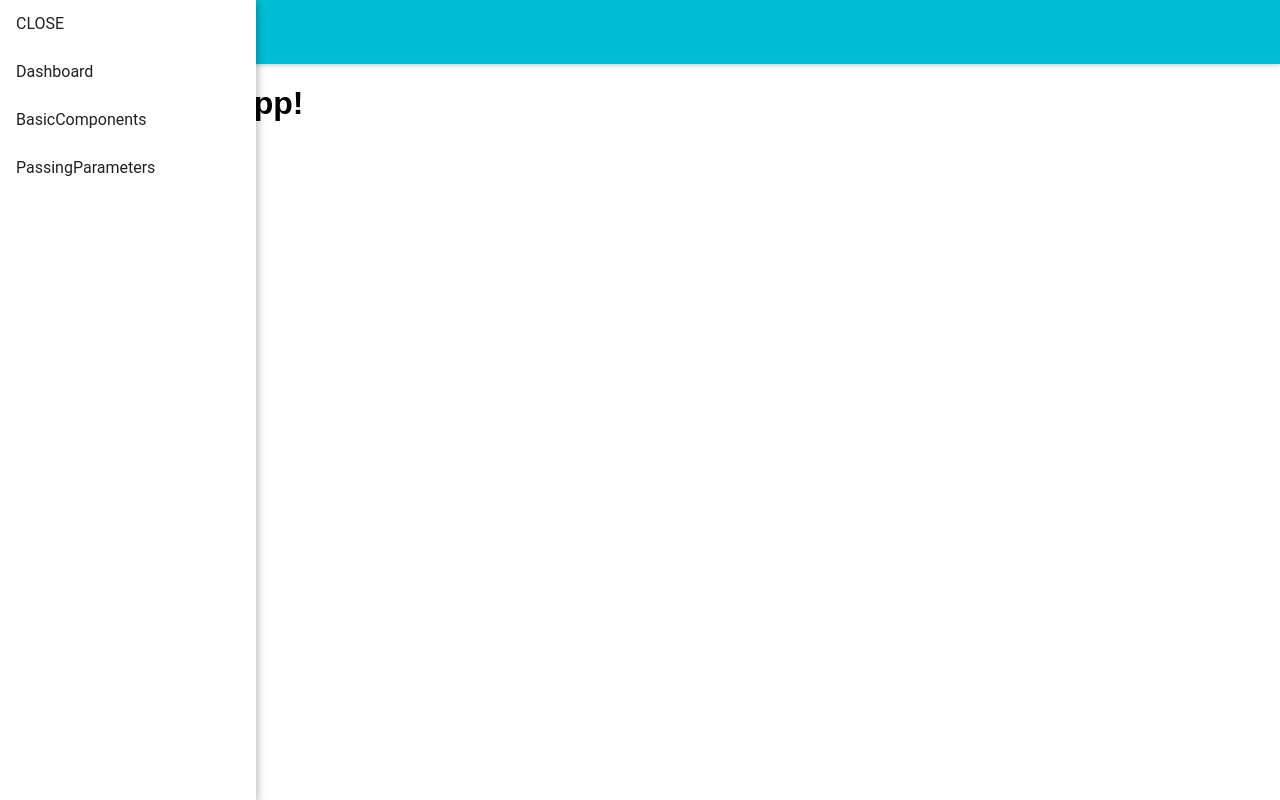
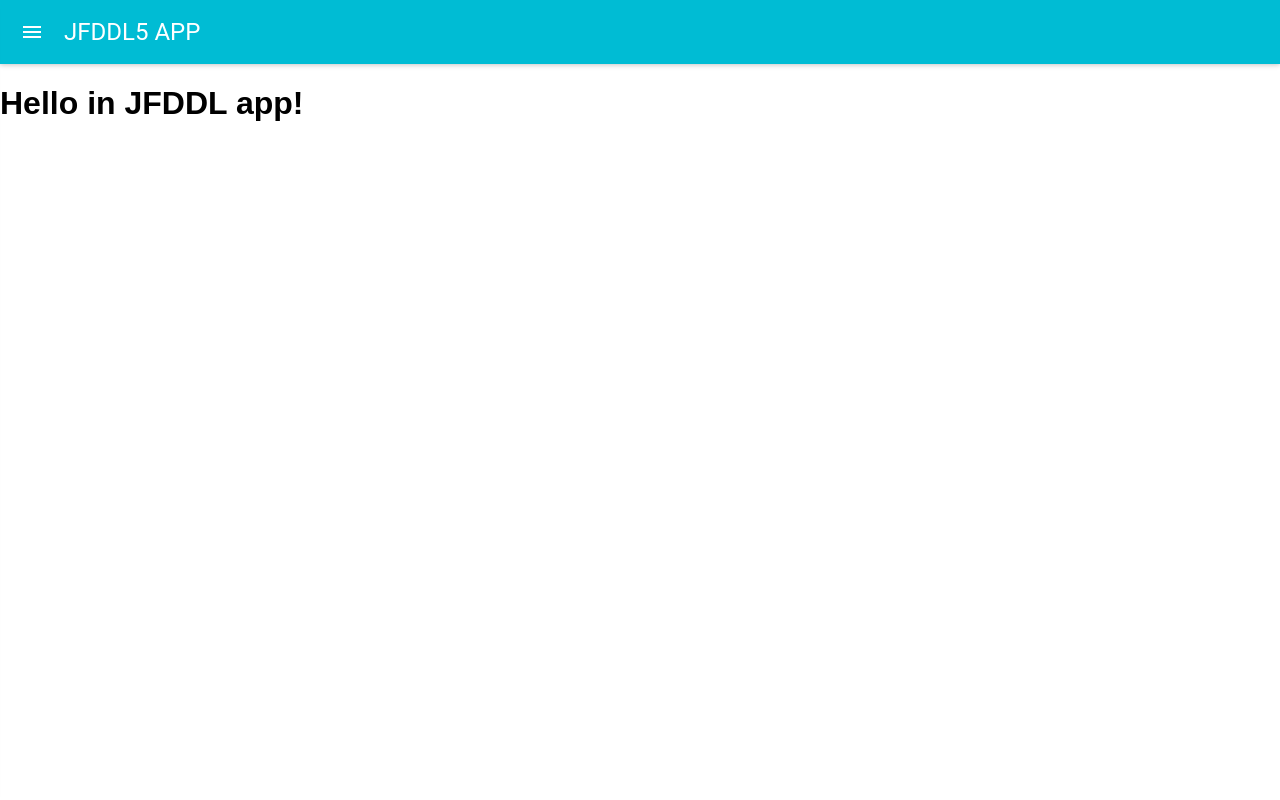
Before and after one commit to agataokolska/React-aplikacja-testowa, a React (Create React App) app: page / in a window 1280 px wide. Built offline with nearby package versions, Linux system fonts and the light colour scheme.

Commit message:
add onRequest Change to drawer

```diff
--- a/src/Navigation.js
+++ b/src/Navigation.js
@@ -4,7 +4,7 @@ import AppBar from 'material-ui/AppBar'
 
 class Navigation extends React.Component {
     state = {
-        isOpen: true
+        isOpen: false
     }
 
     toggleHandler = () => {
--- a/src/Sidebar.js
+++ b/src/Sidebar.js
@@ -9,6 +9,8 @@ class Sidebar extends React.Component {
 
                 <Drawer
                     open={this.props.isSidebarOpen}
+                    docked={false}
+                    onRequestChange={this.props.toggleSidebar}
                 >
                     <MenuItem
                         onClick={this.props.toggleSidebar}
```
